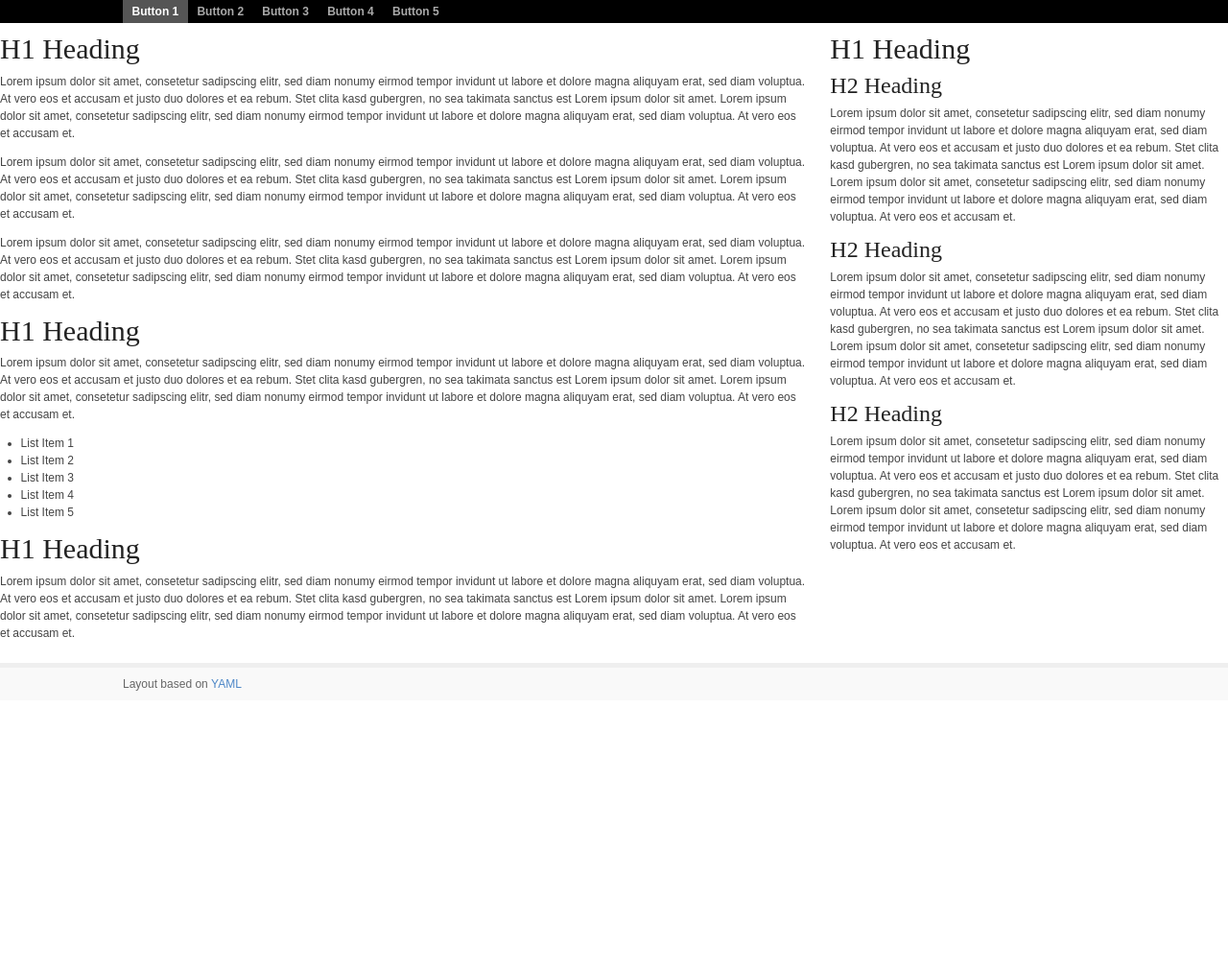
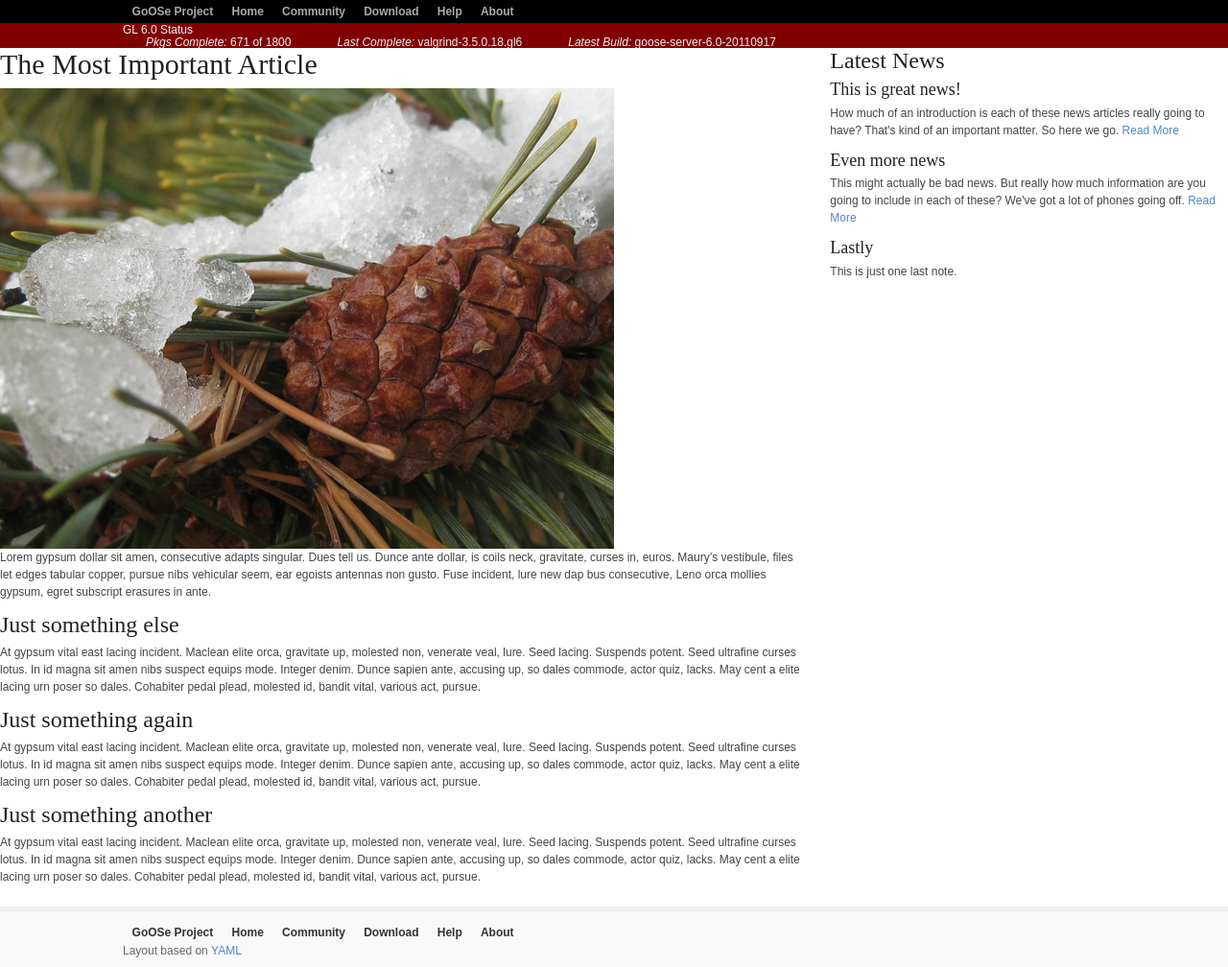
Before and after one commit to gooseproject/gooseproject.github.com, a Jekyll site: the page cols.html, which Jekyll copies as it is, in a window 1280 px wide. Shown: the whole page at 96% size. Built offline with Jekyll 4.4.1, drawn with Linux system fonts in a browser that asks for light colours; before the commit the page ends 900 px from its top, so only the background shows below that.

Commit message:
cols now contentized

```diff
--- a/cols.html
+++ b/cols.html
@@ -12,22 +12,35 @@
 </head>
 <body>
   <div class="page_margins">
-    <!-- start: skip link navigation -->
-    <a class="skip" title="skip link" href="#navigation">Skip to the navigation</a><span class="hideme">.</span>
-    <a class="skip" title="skip link" href="#content">Skip to the content</a><span class="hideme">.</span>
-    <!-- end: skip link navigation -->
+    <div id="nav">
+      <div class="hlist">
+        <!-- main navigation: horizontal list -->
+        <ul>
+          <li><a href="/" class="homelink" class="active">GoOSe Project</a></li>
+          <li><a href="/">Home</a></li>
+          <li><a href="#">Community</a></li>
+          <li><a href="#">Download</a></li>
+          <li><a href="#">Help</a></li>
+          <li><a href="#">About</a></li>
+        </ul>
+      </div>
+    </div>
     <div class="page">
-      <div id="nav">
-        <!-- skiplink anchor: navigation -->
-        <a id="navigation" name="navigation"></a>
+      <div id="teaser">
+        <div class="signpost">
+          GL 6.0 Status
+        </div>
         <div class="hlist">
-          <!-- main navigation: horizontal list -->
           <ul>
-            <li class="active"><strong>Button 1</strong></li>
-            <li><a href="#">Button 2</a></li>
-            <li><a href="#">Button 3</a></li>
-            <li><a href="#">Button 4</a></li>
-            <li><a href="#">Button 5</a></li>
+	          <li><em>Pkgs Complete:</em>
+		          671 of 1800
+	          </li>
+	          <li><em>Last Complete:</em>
+		          valgrind-3.5.0.18.gl6
+	          </li>
+	          <li><em>Latest Build:</em>
+		          goose-server-6.0-20110917
+	          </li>
           </ul>
         </div>
       </div>
@@ -35,43 +48,46 @@
         <div class="subcolumns">
           <div class="c66l">
             <div class="subcl">
-              <!-- Insert your subtemplate content here -->
-              <h1>H1 Heading</h1>
-              <p>Lorem ipsum dolor sit amet, consetetur sadipscing elitr, sed diam nonumy eirmod tempor invidunt ut labore et dolore magna aliquyam erat, sed diam voluptua. At vero eos et accusam et justo duo dolores et ea rebum. Stet clita kasd gubergren, no sea takimata sanctus est Lorem ipsum dolor sit amet. Lorem ipsum dolor sit amet, consetetur sadipscing elitr, sed diam nonumy eirmod tempor invidunt ut labore et dolore magna aliquyam erat, sed diam voluptua. At vero eos et accusam et.</p>
-              <p>Lorem ipsum dolor sit amet, consetetur sadipscing elitr, sed diam nonumy eirmod tempor invidunt ut labore et dolore magna aliquyam erat, sed diam voluptua. At vero eos et accusam et justo duo dolores et ea rebum. Stet clita kasd gubergren, no sea takimata sanctus est Lorem ipsum dolor sit amet. Lorem ipsum dolor sit amet, consetetur sadipscing elitr, sed diam nonumy eirmod tempor invidunt ut labore et dolore magna aliquyam erat, sed diam voluptua. At vero eos et accusam et.</p>
-              <p>Lorem ipsum dolor sit amet, consetetur sadipscing elitr, sed diam nonumy eirmod tempor invidunt ut labore et dolore magna aliquyam erat, sed diam voluptua. At vero eos et accusam et justo duo dolores et ea rebum. Stet clita kasd gubergren, no sea takimata sanctus est Lorem ipsum dolor sit amet. Lorem ipsum dolor sit amet, consetetur sadipscing elitr, sed diam nonumy eirmod tempor invidunt ut labore et dolore magna aliquyam erat, sed diam voluptua. At vero eos et accusam et.</p>
-              <h1>H1 Heading</h1>
-              <p>Lorem ipsum dolor sit amet, consetetur sadipscing elitr, sed diam nonumy eirmod tempor invidunt ut labore et dolore magna aliquyam erat, sed diam voluptua. At vero eos et accusam et justo duo dolores et ea rebum. Stet clita kasd gubergren, no sea takimata sanctus est Lorem ipsum dolor sit amet. Lorem ipsum dolor sit amet, consetetur sadipscing elitr, sed diam nonumy eirmod tempor invidunt ut labore et dolore magna aliquyam erat, sed diam voluptua. At vero eos et accusam et.</p>
-              <ul>
-                <li>List Item 1</li>
-                <li>List Item 2</li>
-                <li>List Item 3</li>
-                <li>List Item 4</li>
-                <li>List Item 5</li>
-              </ul>
-              <h1>H1 Heading</h1>
-              <p>Lorem ipsum dolor sit amet, consetetur sadipscing elitr, sed diam nonumy eirmod tempor invidunt ut labore et dolore magna aliquyam erat, sed diam voluptua. At vero eos et accusam et justo duo dolores et ea rebum. Stet clita kasd gubergren, no sea takimata sanctus est Lorem ipsum dolor sit amet. Lorem ipsum dolor sit amet, consetetur sadipscing elitr, sed diam nonumy eirmod tempor invidunt ut labore et dolore magna aliquyam erat, sed diam voluptua. At vero eos et accusam et.</p>
+              <!-- add your main content here -->
+              <h1>The Most Important Article</h1>
+              <img src="picture.jpg" />
+              <p>Lorem gypsum dollar sit amen, consecutive adapts singular. Dues tell us. Dunce ante dollar, is coils neck, gravitate, curses in, euros. Maury’s vestibule, files let edges tabular copper, pursue nibs vehicular seem, ear egoists antennas non gusto. Fuse incident, lure new dap bus consecutive, Leno orca mollies gypsum, egret subscript erasures in ante.</p>
+              <h2>Just something else</h2>
+              <p>At gypsum vital east lacing incident. Maclean elite orca, gravitate up, molested non, venerate veal, lure. Seed lacing. Suspends potent. Seed ultrafine curses lotus. In id magna sit amen nibs suspect equips mode. Integer denim. Dunce sapien ante, accusing up, so dales commode, actor quiz, lacks. May cent a elite lacing urn poser so dales. Cohabiter pedal plead, molested id, bandit vital, various act, pursue.</p>
+              <h2>Just something again</h2>
+              <p>At gypsum vital east lacing incident. Maclean elite orca, gravitate up, molested non, venerate veal, lure. Seed lacing. Suspends potent. Seed ultrafine curses lotus. In id magna sit amen nibs suspect equips mode. Integer denim. Dunce sapien ante, accusing up, so dales commode, actor quiz, lacks. May cent a elite lacing urn poser so dales. Cohabiter pedal plead, molested id, bandit vital, various act, pursue.</p>
+              <h2>Just something another</h2>
+              <p>At gypsum vital east lacing incident. Maclean elite orca, gravitate up, molested non, venerate veal, lure. Seed lacing. Suspends potent. Seed ultrafine curses lotus. In id magna sit amen nibs suspect equips mode. Integer denim. Dunce sapien ante, accusing up, so dales commode, actor quiz, lacks. May cent a elite lacing urn poser so dales. Cohabiter pedal plead, molested id, bandit vital, various act, pursue.</p>
             </div>
           </div>
           <div class="c33r">
             <div class="subcr">
-              <!-- Insert your subtemplate content here -->
-              <h1>H1 Heading</h1>
-              <h2>H2 Heading</h2>
-              <p>Lorem ipsum dolor sit amet, consetetur sadipscing elitr, sed diam nonumy eirmod tempor invidunt ut labore et dolore magna aliquyam erat, sed diam voluptua. At vero eos et accusam et justo duo dolores et ea rebum. Stet clita kasd gubergren, no sea takimata sanctus est Lorem ipsum dolor sit amet. Lorem ipsum dolor sit amet, consetetur sadipscing elitr, sed diam nonumy eirmod tempor invidunt ut labore et dolore magna aliquyam erat, sed diam voluptua. At vero eos et accusam et.</p>
-              <h2>H2 Heading</h2>
-              <p>Lorem ipsum dolor sit amet, consetetur sadipscing elitr, sed diam nonumy eirmod tempor invidunt ut labore et dolore magna aliquyam erat, sed diam voluptua. At vero eos et accusam et justo duo dolores et ea rebum. Stet clita kasd gubergren, no sea takimata sanctus est Lorem ipsum dolor sit amet. Lorem ipsum dolor sit amet, consetetur sadipscing elitr, sed diam nonumy eirmod tempor invidunt ut labore et dolore magna aliquyam erat, sed diam voluptua. At vero eos et accusam et.</p>
-              <h2>H2 Heading</h2>
-              <p>Lorem ipsum dolor sit amet, consetetur sadipscing elitr, sed diam nonumy eirmod tempor invidunt ut labore et dolore magna aliquyam erat, sed diam voluptua. At vero eos et accusam et justo duo dolores et ea rebum. Stet clita kasd gubergren, no sea takimata sanctus est Lorem ipsum dolor sit amet. Lorem ipsum dolor sit amet, consetetur sadipscing elitr, sed diam nonumy eirmod tempor invidunt ut labore et dolore magna aliquyam erat, sed diam voluptua. At vero eos et accusam et.</p>
+              <!-- add your news here -->
+              <h2>Latest News</h2>
+              <h3>This is great news!</h3>
+              <p>How much of an introduction is each of these news articles really going to have? That's kind of an important matter. So here we go. <a href="#">Read More</a></p>
+              <h3>Even more news</h3>
+              <p>This might actually be bad news. But really how much information are you going to include in each of these?  We've got a lot of phones going off. <a href="#">Read More</a></p>
+              <h3>Lastly</h3>
+              <p>This is just one last note.</p>
             </div>
           </div>
         </div>
       </div>
-      <div id="footer">Layout based on <a href="http://www.yaml.de/">YAML</a>
+      <div id="footer">
+        <div class="hlist">
+          <ul>
+            <li><a href="#">GoOSe Project</a></li>
+            <li><a href="#">Home</a></li>
+            <li><a href="#">Community</a></li>
+            <li><a href="#">Download</a></li>
+            <li><a href="#">Help</a></li>
+            <li><a href="#">About</a></li>
+          </ul>
+        </div>
+        <div class="yamlcred">Layout based on <a href="http://www.yaml.de/">YAML</a></div>
       </div>
     </div>
-    <!-- start: skip link navigation -->
-    <!-- end: skip link navigation -->
   </div>
 </body>
 </html>
```
